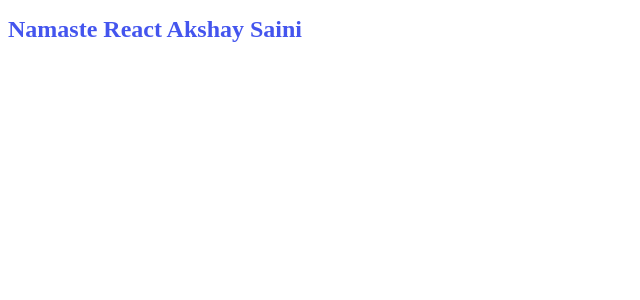
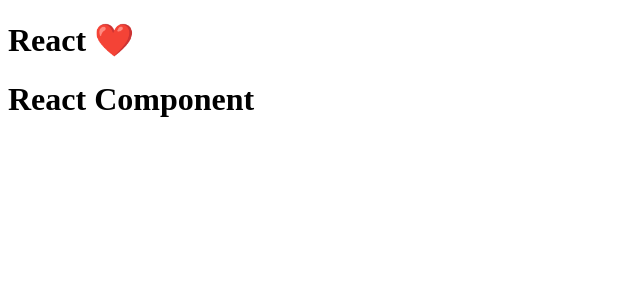
Before and after one commit to imanish94/namaste-react, a React (Vite) app: page / in a window 1280 px wide. Shown: the top 300 px of the page, without its empty margins (0-640 px from the left). Built offline with nearby package versions, Linux system fonts and the light colour scheme.

Commit message:
completed Eposode 03

```diff
--- a/App.js
+++ b/App.js
@@ -1,17 +1,42 @@
 import React from "react";
 import ReactDOM from "react-dom/client";
 
-const create = React.createElement("div", { className: "container" }, [
-  React.createElement("div", { className: "row" }, [
-    React.createElement("div", { className: "col" }, [
-      React.createElement(
-        "h1",
-        { id: "heading" },
-        "Namaste React Akshay Saini",
-      ),
-    ]),
-  ]),
-]);
+const heading = React.createElement(
+  "h1",
+  { id: "heading" },
+  "Hello World from React ✈️",
+);
+
+console.log(heading);
+const jsxHeading = (
+  <h1 id="jsx-heading" className="heading" tabIndex="1">
+    Hello World from JSX ✈️
+  </h1>
+);
+
+console.log(jsxHeading);
+
+// React Element => Object => HTML Element (DOM) => Rendered in the Browser
+
+// React Component
+
+const TitleComponent = () => {
+  return (
+    <h1 className="heading" tabIndex={2}>
+      React ❤️
+    </h1>
+  );
+};
+
+const HeadingComponent = () => (
+  <div>
+    <TitleComponent />
+    <h1 className="heading" tabIndex={5}>
+      React Component
+    </h1>
+  </div>
+);
 
 const root = ReactDOM.createRoot(document.getElementById("root"));
-root.render(create);
+
+root.render(<HeadingComponent />);
--- a/index.html
+++ b/index.html
@@ -7,7 +7,7 @@
   </head>
   <link rel="stylesheet" href="./style.css" />
   <body>
-    <div id="root"></div>
+    <div id="root">Not Rendered</div>
   </body>
 
   <script type="module" src="./App.js"></script>
--- a/package.json
+++ b/package.json
@@ -16,6 +16,8 @@
   "license": "ISC",
   "author": "Manish Sharma",
   "scripts": {
+    "start": "parcel index.html",
+    "build": "parcel build index.html",
     "test": "echo \"Error: no test specified\" && exit 1"
   },
   "devDependencies": {
```
Also changed, not shown: 1 other file (tests, documents, lock files or other folders).
